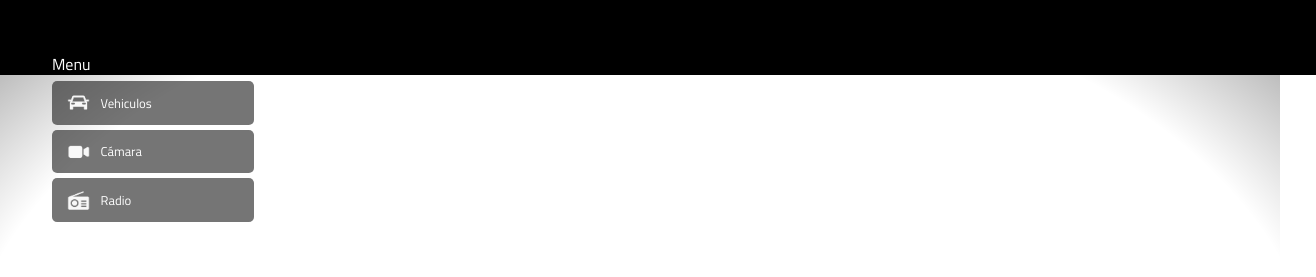
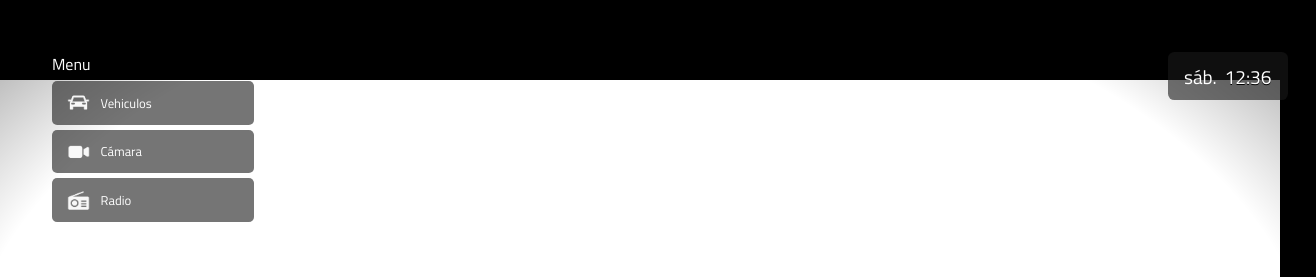
Before and after one commit to moises-pacheco/Previsualizador-de-autos-3D, a website built with Vite: page index.html in a window 1280 px wide. Shown: the top 277 px of the page, 1316 px wide, since content can reach past the window. Built offline with nearby package versions, Linux system fonts and the light colour scheme; files whose address does not match are found by name.

Commit message:
ajustes del HUD

```diff
--- a/index.html
+++ b/index.html
@@ -3,7 +3,7 @@
   <head>
     <meta charset="UTF-8" />
     <meta name="viewport" content="width=device-width, initial-scale=1.0" />
-    <title>night-city</title>
+    <title>Previsualizador de autos</title>
     <link rel="stylesheet" href="style.css" />
   </head>
   <body>
@@ -13,24 +13,27 @@
     <div class="menu" id="menu">
       <div class="menu-titulo">Menu</div>
       <div class="menu-opcion">
-        <img src="./img/iconos/auto.png" class="icono" alt="">
+        <img src="./img/iconos/auto.png" class="icono" alt="" />
         Vehiculos
         <ul class="submenu">
-          <li id="v_malibu">Malibu 1991
+          <li id="v_malibu">
+            Malibu 1991
             <div class="submenu-opciones">
               <div class="malibu_color_1 color" id="malibu_color_1"></div>
               <div class="malibu_color_2 color" id="malibu_color_2"></div>
               <div class="malibu_color_3 color" id="malibu_color_3"></div>
             </div>
           </li>
-          <li id="v_jeep">Jeep Cherokee XJ
+          <li id="v_jeep">
+            Jeep Cherokee XJ
             <div class="submenu-opciones">
               <div class="jeep_color_1 color" id="jeep_color_1"></div>
               <div class="jeep_color_2 color" id="jeep_color_2"></div>
               <div class="jeep_color_3 color" id="jeep_color_3"></div>
             </div>
           </li>
-          <li id="v_fiat">Fiat 1
+          <li id="v_fiat">
+            Fiat 1
             <div class="submenu-opciones">
               <div class="fiat_color_1 color" id="fiat_color_1"></div>
               <div class="fiat_color_2 color" id="fiat_color_2"></div>
@@ -40,7 +43,7 @@
         </ul>
       </div>
       <div class="menu-opcion">
-        <img src="./img/iconos/camara.png" class="icono" alt="">
+        <img src="./img/iconos/camara.png" class="icono" alt="" />
         Cámara
         <ul class="submenu">
           <li id="camara_1">Cámara 1</li>
@@ -49,7 +52,7 @@
         </ul>
       </div>
       <div class="menu-opcion">
-        <img src="./img/iconos/radio.png" class="icono" alt="">
+        <img src="./img/iconos/radio.png" class="icono" alt="" />
         Radio
         <ul class="submenu">
           <li id="radio_encender">Encender</li>
@@ -78,9 +81,9 @@
 
     <div class="reloj" id="reloj">
       <div class="hora-sistema">
+        <div class="dia" id="dia">Jueves</div>
         <div class="hora" id="hora">20:00</div>
       </div>
-      <div class="dia" id="dia">Jueves</div>
     </div>
 
     <script src="app.ts" type="module"></script>
--- a/reloj/reloj.ts
+++ b/reloj/reloj.ts
@@ -19,7 +19,7 @@ export class Reloj {
   obtenerInterfaz() {
     setInterval(() => {
       this.dia_info = new Date();
-      const hora = this.dia_info.getHours().toString() + ":" + this.dia_info.getMinutes().toString();
+      const hora = String(this.dia_info.getHours()).padStart(2, '0') + ":" + String(this.dia_info.getMinutes()).padStart(2, '0');
       this.hora.textContent = hora;
       this.dia.textContent = this.obtenerDia();
     },1000)
@@ -30,25 +30,25 @@ export class Reloj {
     let dia = "";
     switch (this.dia_info.getDay().toString()) {
       case "1":
-        dia = "Lunes";
+        dia = "lun.";
         break;
       case "2":
-        dia = "Martes";
+        dia = "mar.";
         break;
       case "3":
-        dia = "Miércoles";
+        dia = "mie.";
         break;
       case "4":
-        dia = "Jueves";
+        dia = "jue.";
         break;
       case "5":
-        dia = "Viernes";
+        dia = "vie.";
         break;
       case "6":
-        dia = "Sábado";
+        dia = "sáb.";
         break;
       case "7":
-        dia = "Domingo";
+        dia = "dom.";
         break;
     }
 
--- a/style.css
+++ b/style.css
@@ -34,15 +34,15 @@ ul {
     box-shadow: 0 0 0 1000px black;
     top: 50%;
     left: 50%;
-    width: 0px;
-    height: 0px;
+    width: 0%;
+    height: 0%;
     transform: translate(-50%, -50%);
     transition:  3s ease ;
 }
 
 .intro-silueta-expandida{
-    width: 2000px;
-    height: 650px;
+    width: 100%;
+    height: 80%;
 }
 
 #canvas {
@@ -243,13 +243,9 @@ button {
 
 .reloj {
     position: absolute;
-    left: 73%;
-    top: 280px;
+    left: 89%;
+    top: 52px;
     color: white;
-    display: flex;
-    flex-direction: column;
-    align-items: center;
-    justify-content: center;
     text-align: center;
     padding: 0em 1.8em;
     z-index: 10;
@@ -263,22 +259,25 @@ button {
 
 
 .hora {
-    font-family: "Digital-Clock";
-    font-size: 3.8em;
-    margin-top: .4em;
+    font-family: "TitilliumWeb";
+    font-size: 1.2em;
     filter: var(--sombra-letras);
 }
 
 .dia {
     font-family: "TitilliumWeb";
     font-size: 1.2em;
-    margin: .4em;
+    margin-right: .4em;
 }
 
 .hora-sistema {
     display: flex;
-    justify-content: flex-start;
-    align-items: flex-start;
+    align-items: center;
+    justify-content: center;
+    text-align: center;
+    background-color: var(--fondo-letras);
+    padding: .6em 1em;
+    border-radius: var(--boder-fondo);
 }
 
 .ventana-encendida{
```
Lines whose indentation alone changed are shown as unchanged.
